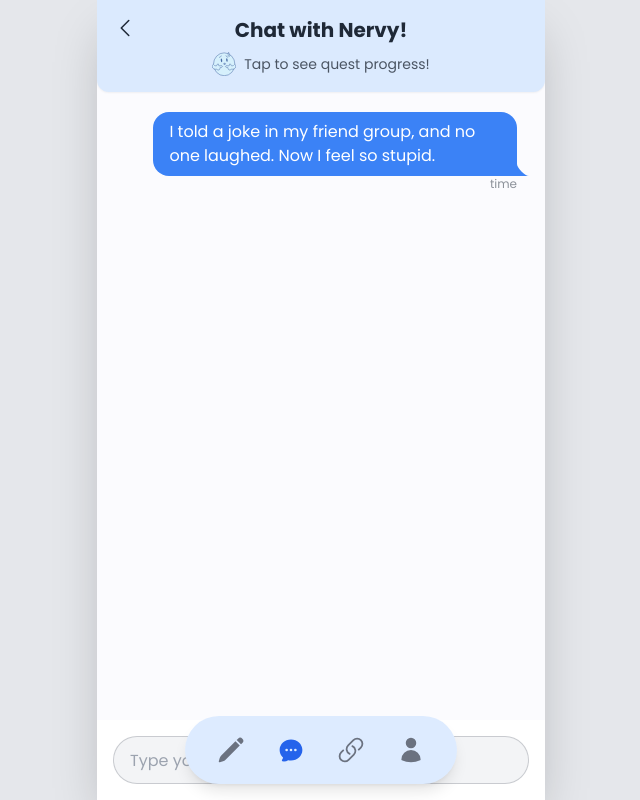
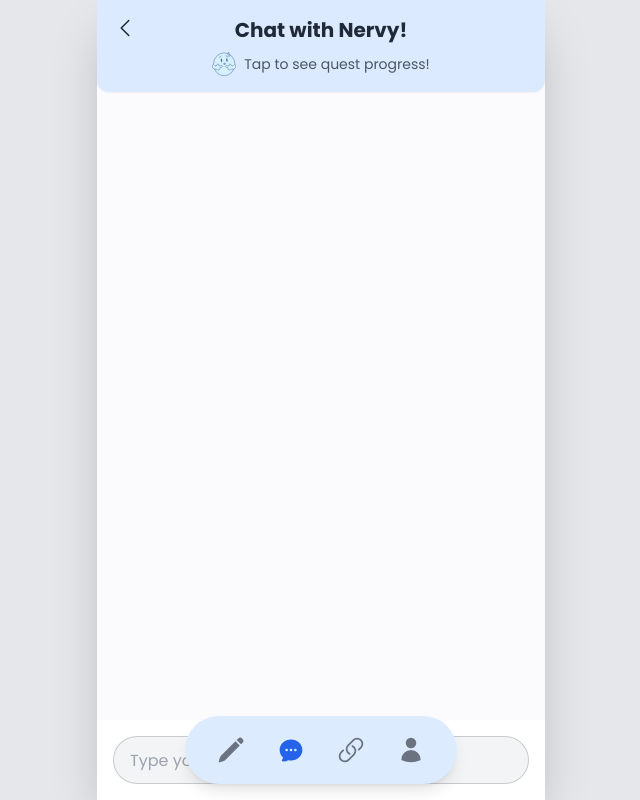
Before and after one commit to ritzbizkit/hiki-no-more, a React (Vite) app: page /chat/1 in a window 1280 px wide. Shown: the whole page, without its empty margins (319-959 px from the left). Built offline with nearby package versions, Linux system fonts and the light colour scheme.

Commit message:
Feat: Implement live chatbot API connection

```diff
--- a/src/pages/ChatPage.jsx
+++ b/src/pages/ChatPage.jsx
@@ -1,106 +1,100 @@
-import React, { useState } from 'react';
+import React, { useState, useEffect } from 'react';
 import { Link, useParams } from 'react-router-dom';
 import { ChevronLeftIcon } from '@heroicons/react/24/solid';
 import { useKeyboard } from '../context/KeyboardContext.jsx';
 import { useBuddy } from '../context/BuddyContext.jsx';
-
-// 1. The full, ordered conversation is stored here
-const fullConversation = [
-  { sender: 'user', text: "I told a joke in my friend group, and no one laughed. Now I feel so stupid." },
-  { sender: 'buddy', text: "Oof, I totally get that sinking feeling! I've had that happen too. The silence is so loud!" },
-  { sender: 'buddy', text: "But hey, one quiet moment doesn't define you. People might've just been distracted. It doesn't mean you're not funny or likable." },
-  { sender: 'user', text: "Okay, thanks! I feel better now!" },
-];
 
 const ChatPage = () => {
   const { showKeyboard, hideKeyboard } = useKeyboard();
   const { chosenBuddy } = useBuddy();
   const { buddyName } = useParams();
 
-  // 2. State to manage the sequence
-  const [visibleMessages, setVisibleMessages] = useState(1);
-  const [headerState, setHeaderState] = useState('default'); // 'default', 'questComplete', 'levelUp'
+  // 1. State for the conversation history, the user's current message, and loading status
+  const [messages, setMessages] = useState([]);
+  const [newMessage, setNewMessage] = useState('');
+  const [isLoading, setIsLoading] = useState(false);
 
   const buddy = chosenBuddy || { name: buddyName, imageSrc: '/nervy1.svg' };
   const displayName = buddy.name.charAt(0).toUpperCase() + buddy.name.slice(1);
 
-  // 3. This function controls the entire sequence on each click
-  const handleNextStep = () => {
-    // If there are more messages to show, show the next one
-    if (visibleMessages < fullConversation.length) {
-      setVisibleMessages(current => current + 1);
-    }
-    // If all messages are shown, start the header sequence
-    else if (headerState === 'default') {
-      setHeaderState('questComplete');
-    }
-    else if (headerState === 'questComplete') {
-      setHeaderState('levelUp');
+  // 2. This function handles sending a message
+  const handleSendMessage = async (event) => {
+    event.preventDefault();
+    if (newMessage.trim() === '') return;
+
+    const userMessage = { sender: 'user', text: newMessage };
+    // Add the user's message to the chat history immediately
+    setMessages(currentMessages => [...currentMessages, userMessage]);
+    setNewMessage(''); // Clear the input field
+    setIsLoading(true); // Show the "typing..." indicator
+    hideKeyboard();
+
+    try {
+      // 3. Make the API call to your backend
+      const response = await fetch('https://your-api-server.com/chat', { // <-- REPLACE THIS URL
+        method: 'POST',
+        headers: { 'Content-Type': 'application/json' },
+        body: JSON.stringify({
+          message: newMessage,
+          buddy: buddy.name // Send the buddy's name to the server
+        }),
+      });
+
+      const data = await response.json();
+      const buddyReply = { sender: 'buddy', text: data.reply }; // Assuming the server responds with { "reply": "..." }
+
+      // Add the buddy's reply to the chat history
+      setMessages(currentMessages => [...currentMessages, buddyReply]);
+
+    } catch (error) {
+      console.error("Error fetching chatbot response:", error);
+      const errorReply = { sender: 'buddy', text: "Sorry, I'm having trouble connecting right now." };
+      setMessages(currentMessages => [...currentMessages, errorReply]);
+    } finally {
+      setIsLoading(false); // Hide the "typing..." indicator
     }
   };
 
-  const getHeaderContent = () => {
-    if (headerState === 'levelUp') {
-      return (
-        <>
-          <img src="/nervy2.svg" alt={`${displayName} Leveled Up`} className="w-16 h-16 mx-auto mb-2" />
-          <h1 className="text-2xl font-bold text-gray-800">{displayName} Leveled up!</h1>
-        </>
-      );
-    }
-    if (headerState === 'questComplete') {
-      return (
-        <>
-          <img src={buddy.imageSrc} alt={displayName} className="w-16 h-16 mx-auto mb-2" />
-          <p className="text-gray-600">We all need help!</p>
-          <h1 className="text-2xl font-bold text-gray-800">Quest Completed!</h1>
-        </>
-      );
-    }
-    // Default chat header
-    return (
-      <>
+  return (
+    <div className="h-screen flex flex-col" style={{ backgroundColor: '#FBFBFE' }}>
+      {/* Header */}
+      <div className="bg-blue-100 p-4 rounded-b-xl shadow-sm text-center relative">
+        <Link to="/chat" className="absolute left-4 top-4"><ChevronLeftIcon className="w-6 h-6 text-gray-800" /></Link>
         <h1 className="text-xl font-bold text-gray-800">Chat with {displayName}!</h1>
         <Link to="/quests" className="flex justify-center items-center gap-2 mt-2 text-sm text-gray-600">
           <img src={buddy.imageSrc} alt={displayName} className="w-6 h-6" />
           <p>Tap to see quest progress!</p>
         </Link>
-      </>
-    );
-  };
-
-  return (
-    <div className="h-screen flex flex-col" style={{ backgroundColor: '#FBFBFE' }} onClick={handleNextStep}>
-      {/* Header */}
-      <div className="bg-blue-100 p-4 rounded-b-xl shadow-sm text-center relative transition-all duration-500">
-        <Link to="/chat" className="absolute left-4 top-4">
-          <ChevronLeftIcon className="w-6 h-6 text-gray-800" />
-        </Link>
-        {getHeaderContent()}
       </div>
 
       {/* Chat Area */}
       <div className="flex-grow p-4 space-y-4 overflow-y-auto">
-        {fullConversation.slice(0, visibleMessages).map((msg, index) => (
+        {messages.map((msg, index) => (
           <div key={index} className={`chat ${msg.sender === 'user' ? 'chat-end' : 'chat-start'}`}>
-            <div className={`chat-bubble ${msg.sender === 'user' ? 'bg-blue-500 text-white' : 'bg-gray-200 text-gray-800'}`}>
-              {msg.text}
-            </div>
-            <div className="chat-footer opacity-50 text-xs">time</div>
+            <div className={`chat-bubble ${msg.sender === 'user' ? 'bg-blue-500 text-white' : 'bg-gray-200 text-gray-800'}`}>{msg.text}</div>
           </div>
         ))}
+        {isLoading && (
+          <div className="chat chat-start">
+            <div className="chat-bubble bg-gray-200 text-gray-800">
+              <span className="loading loading-dots loading-sm"></span>
+            </div>
+          </div>
+        )}
       </div>
 
-      {/* Text Input Area */}
-      <div className="p-4 bg-white">
+      {/* Text Input Area is now a form */}
+      <form onSubmit={handleSendMessage} className="p-4 bg-white">
         <input
           type="text"
           placeholder="Type your message..."
           className="input input-bordered w-full rounded-full bg-gray-100"
+          value={newMessage}
+          onChange={(e) => setNewMessage(e.target.value)}
           onFocus={showKeyboard}
           onBlur={hideKeyboard}
         />
-      </div>
+      </form>
     </div>
   );
 };
```
